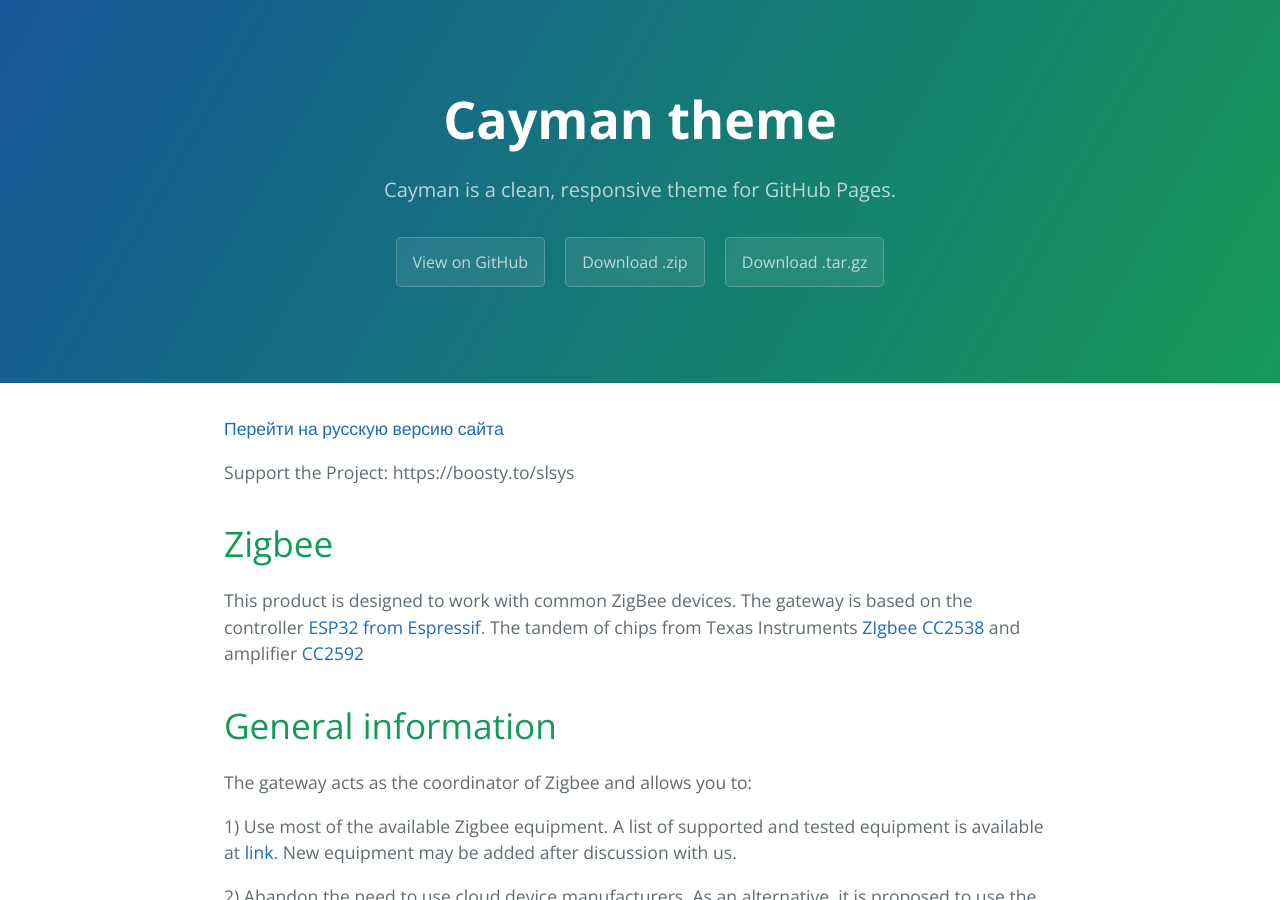
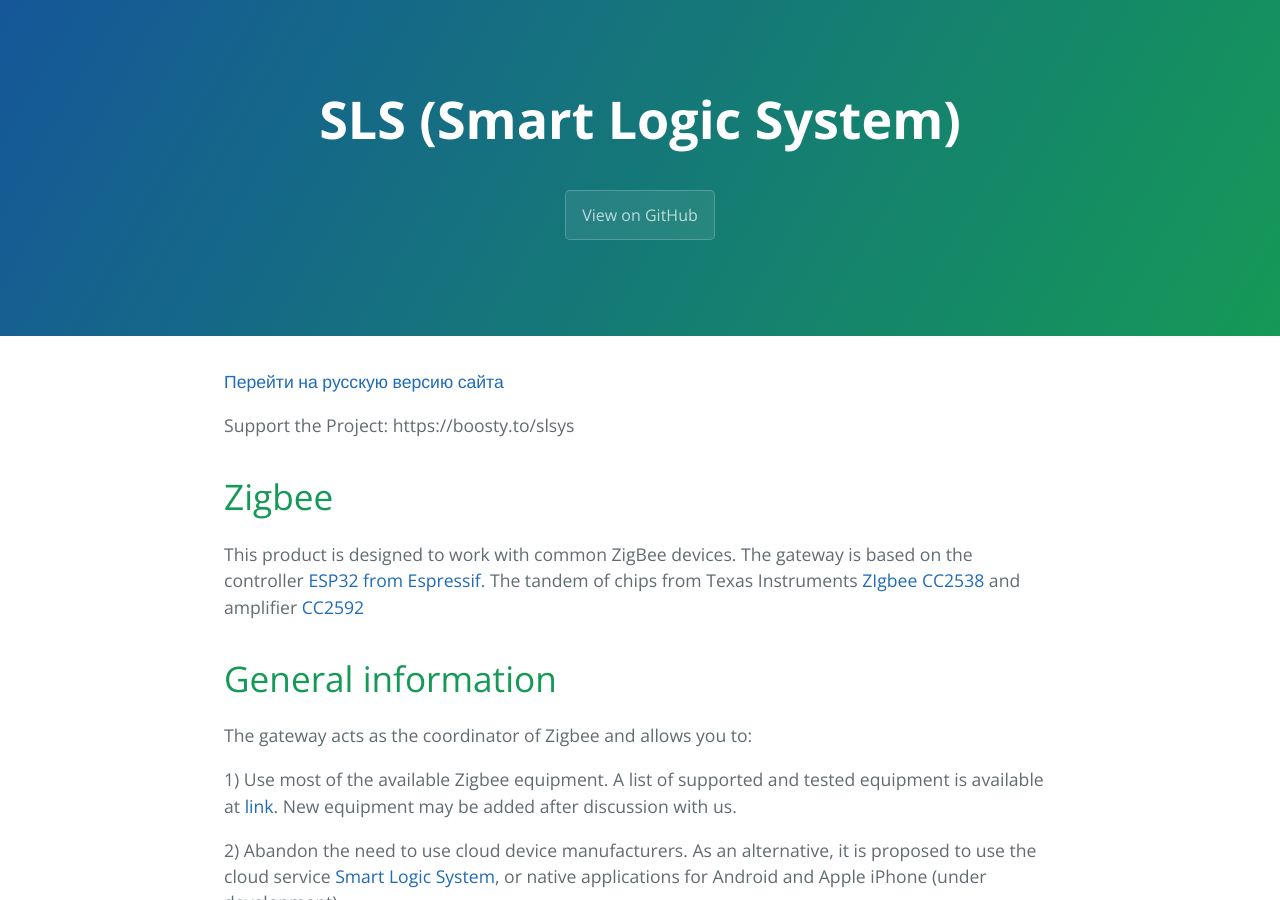
Before and after one commit to tsurkan-av/SLS, a Jekyll site: the page built from README.md, in a window 1280 px wide and 900 px high. Built offline with Jekyll 4.4.1, drawn with Linux system fonts in a browser that asks for light colours; our own code applies the rules of GitHub Pages for plain Markdown files; the repository's description, which GitHub fills in, is left out.

Commit message:
Update _config.yml

```diff
--- a/_config.yml
+++ b/_config.yml
@@ -1,5 +1,5 @@
-title: Cayman theme
-description: Cayman is a clean, responsive theme for GitHub Pages.
-show_downloads: true
-google_analytics:
+title: SLS (Smart Logic System)
+#description: Cayman is a clean, responsive theme for GitHub Pages.
+show_downloads: false
+#google_analytics:
 theme: jekyll-theme-cayman
```
